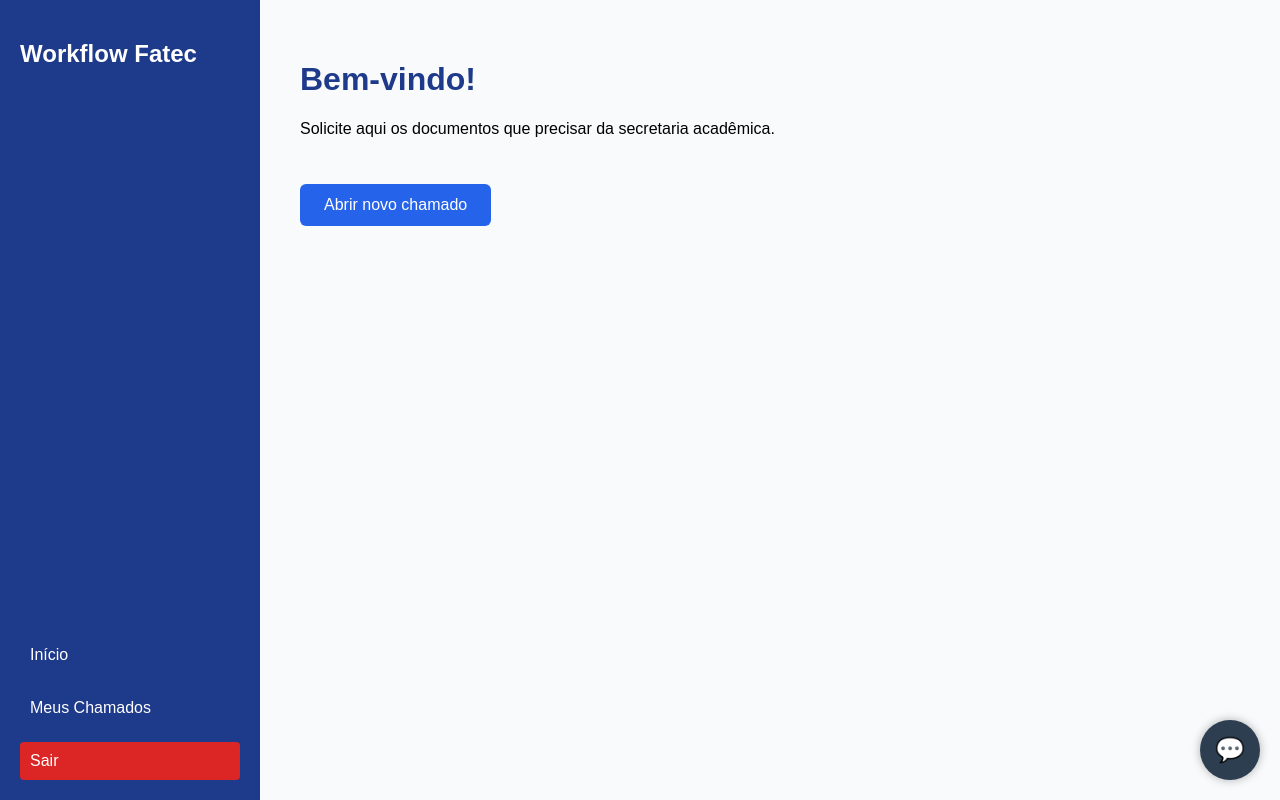
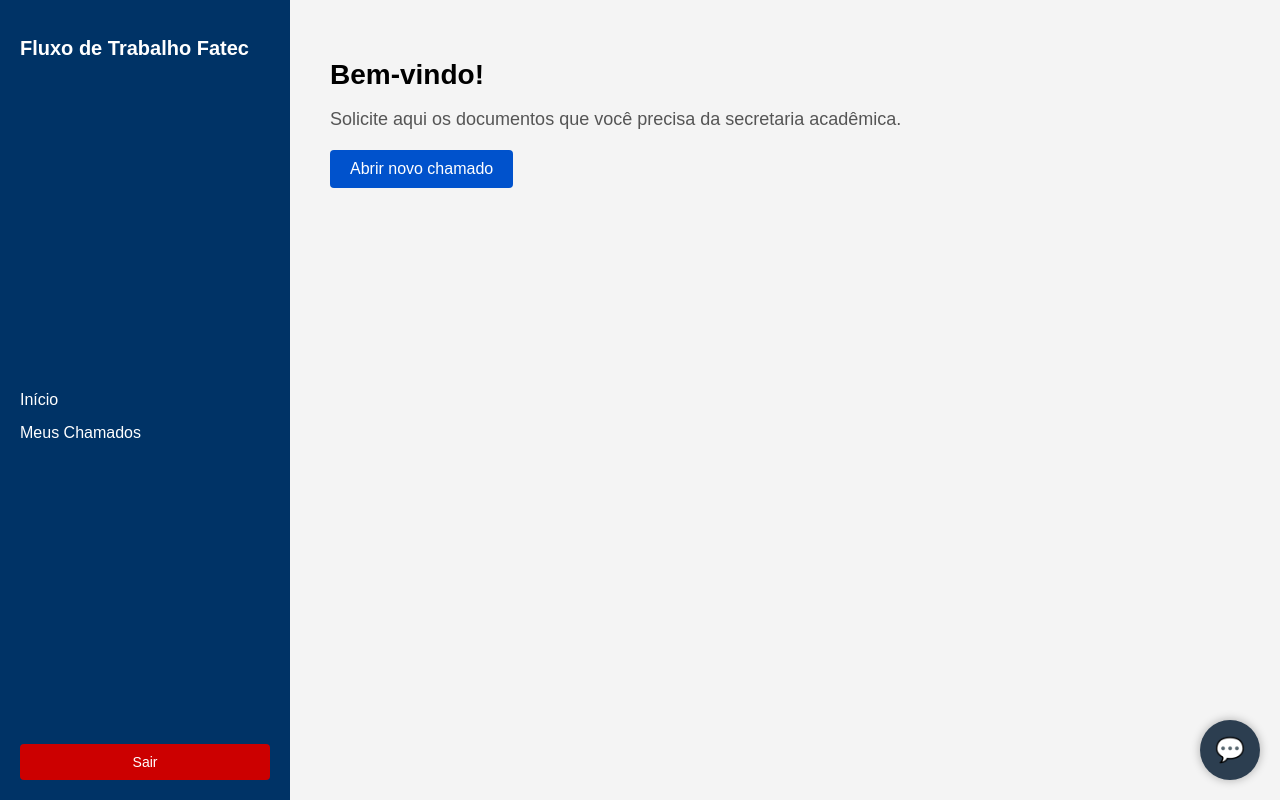
Before and after one commit to thamires33/WorkflowFatec, a React (Create React App) app in the folder frontend/: page /Home in a window 1280 px wide. Built offline with nearby package versions, Linux system fonts and the light colour scheme.

Commit message:
feat: implementações no painel da secretaria, novos componentes e ajustes nas rotas

```diff
--- /dev/null
+++ b/frontend/src/components/LayoutPainel.js
@@ -0,0 +1,39 @@
+import React from 'react';
+import { Link } from 'react-router-dom';
+import '../styles/LayoutPainel.css'; // você pode criar ou complementar esse CSS aqui
+
+function LayoutPainel({ titulo, subtitulo, botaoTexto, onBotaoClick, children }) {
+  return (
+    <div className="painel-container">
+      <aside className="sidebar">
+        <h2>Fluxo de Trabalho Fatec</h2>
+        <nav className="menu-links">
+          <Link to="/home">Início</Link>
+          <Link to="/meus-chamados">Meus Chamados</Link>
+        </nav>
+        <button className="logout-btn" onClick={() => {
+          localStorage.removeItem('nomeSecretaria');
+          window.location.href = '/LoginSecretaria';
+        }}>
+          Sair
+        </button>
+      </aside>
+
+      <main className="painel-conteudo">
+        <h1>{titulo}</h1>
+        <p>{subtitulo}</p>
+        {botaoTexto && (
+          <button className="botao-acao" onClick={onBotaoClick}>
+            {botaoTexto}
+          </button>
+        )}
+
+        <div className="conteudo-extra">
+          {children}
+        </div>
+      </main>
+    </div>
+  );
+}
+
+export default LayoutPainel;
--- a/frontend/src/components/PainelSecretaria.jsx
+++ b/frontend/src/components/PainelSecretaria.jsx
@@ -6,17 +6,24 @@ import {
   useDraggable,
 } from '@dnd-kit/core';
 
+const statusList = ['Geral', 'Em Análise', 'Em Andamento', 'Atendido', 'Encerrado'];
+
 function DroppableArea({ id, children }) {
   const { setNodeRef } = useDroppable({ id });
   return (
-    <div ref={setNodeRef} style={{
-      width: '300px',
-      minHeight: '200px',
-      border: '2px dashed #aaa',
+    <div
+      ref={setNodeRef}
+      style={{
+        flex: 1,
+        minHeight: '400px',
+        border: '2px dashed #ccc',
+        margin: '0 10px',
         padding: '10px',
-      margin: '10px'
-    }}>
-      <h3>{id}</h3>
+        borderRadius: '6px',
+        backgroundColor: '#f9f9f9'
+      }}
+    >
+      <h3 style={{ textAlign: 'center' }}>{id}</h3>
       {children}
     </div>
   );
@@ -30,9 +37,10 @@ function DraggableCard({ chamado }) {
   const style = {
     padding: '10px',
     marginBottom: '10px',
-    background: '#f5f5f5',
+    background: '#fff',
     border: '1px solid #ccc',
     borderRadius: '5px',
+    boxShadow: '2px 2px 5px rgba(0,0,0,0.1)',
     transform: transform
       ? `translate(${transform.x}px, ${transform.y}px)`
       : undefined,
@@ -40,66 +48,80 @@ function DraggableCard({ chamado }) {
 
   return (
     <div ref={setNodeRef} style={style} {...listeners} {...attributes}>
-      <strong>{chamado.protocolo}</strong> - {chamado.tipo}
+      <strong>#{chamado.protocolo}</strong> - {chamado.tipo}
+      <br />
+      <small>Status: {chamado.status || 'Geral'}</small>
     </div>
   );
 }
 
-export default function PainelSecretaria({ usuario }) {
-  const [geral, setGeral] = useState([]);
-  const [areaPessoal, setAreaPessoal] = useState([]);
+export default function PainelSecretaria({ usuario, chamados }) {
+  const [chamadosPorStatus, setChamadosPorStatus] = useState({});
 
   useEffect(() => {
-    fetch('http://localhost:3000/chamados')
-      .then(res => res.json())
-      .then(data => setGeral(data));
-  }, []);
+    const grupos = {};
+    statusList.forEach((status) => {
+      grupos[status] = [];
+    });
+
+    chamados.forEach((c) => {
+      const status = c.status || 'Geral';
+      grupos[status]?.push(c);
+    });
+
+    setChamadosPorStatus(grupos);
+  }, [chamados]);
 
   const handleDragEnd = async (event) => {
     const { over, active } = event;
     if (!over) return;
 
     const chamadoId = parseInt(active.id);
-    const chamado = geral.find((c) => c.id === chamadoId);
-    if (!chamado) return;
+    const novoStatus = over.id;
 
-    if (over.id === usuario) {
+    const chamadoAtual = Object.values(chamadosPorStatus)
+      .flat()
+      .find((c) => c.id === chamadoId);
+
+    if (!chamadoAtual || chamadoAtual.status === novoStatus) return;
+
     const atualizado = {
-        ...chamado,
+      ...chamadoAtual,
+      status: novoStatus,
       responsavel: usuario,
       data_movimentacao: new Date().toISOString()
     };
 
-      await fetch(`http://localhost:3000/chamados/${chamado.id}/atribuir`, {
+    try {
+      await fetch(`http://localhost:3000/chamados/${chamadoId}/status`, {
         method: 'PUT',
         headers: { 'Content-Type': 'application/json' },
         body: JSON.stringify(atualizado)
       });
 
-      setAreaPessoal([...areaPessoal, atualizado]);
-      setGeral(geral.filter(c => c.id !== chamadoId));
+      // Atualiza o estado local (move o chamado)
+      const novosChamados = { ...chamadosPorStatus };
+      // Remove da coluna antiga
+      novosChamados[chamadoAtual.status || 'Geral'] = novosChamados[chamadoAtual.status || 'Geral'].filter((c) => c.id !== chamadoId);
+      // Adiciona na nova
+      novosChamados[novoStatus].push(atualizado);
+
+      setChamadosPorStatus(novosChamados);
+    } catch (error) {
+      console.error('Erro ao atualizar status:', error);
     }
   };
 
   return (
     <DndContext collisionDetection={closestCenter} onDragEnd={handleDragEnd}>
-      <div style={{ display: 'flex' }}>
-        <DroppableArea id="Geral">
-          {geral.map((c) => (
+      <div style={{ display: 'flex', justifyContent: 'space-between', gap: '10px' }}>
+        {statusList.map((status) => (
+          <DroppableArea key={status} id={status}>
+            {(chamadosPorStatus[status] || []).map((c) => (
               <DraggableCard key={c.id} chamado={c} />
             ))}
           </DroppableArea>
-
-        <DroppableArea id={usuario}>
-          {areaPessoal.map((c) => (
-            <div key={c.id}>
-              <strong>{c.protocolo}</strong> - {c.tipo}
-              <br />
-              <small>Responsável: {c.responsavel}</small><br />
-              <small>{new Date(c.data_movimentacao).toLocaleString()}</small>
-            </div>
         ))}
-        </DroppableArea>
       </div>
     </DndContext>
   );
--- a/frontend/src/pages/Home.js
+++ b/frontend/src/pages/Home.js
@@ -1,11 +1,10 @@
 import React, { useState } from 'react';
-import '../styles/Home.css';
 import ChamadoModal from '../components/ChamadoModal';
-import Sidebar from '../components/Sidebar';
+import LayoutPainel from '../components/LayoutPainel';
 import ChatBox from '../components/ChatBox';
-import '../styles/Chatbox.css'
+import '../styles/Chatbox.css';
+
 function Home() {
-
   const [modalAberta, setModalAberta] = useState(false);
 
   const handleAbrirChamado = () => {
@@ -17,21 +16,20 @@ function Home() {
   };
 
   return (
-    <div className="home-container">
-      <Sidebar/>
-      <ChatBox/>
+    <>
+      <LayoutPainel
+        titulo="Bem-vindo!"
+        subtitulo="Solicite aqui os documentos que você precisa da secretaria acadêmica."
+        botaoTexto="Abrir novo chamado"
+        onBotaoClick={handleAbrirChamado}
+      >
+        {/* Você pode incluir conteúdo complementar aqui, se desejar */}
+        <ChatBox />
+      </LayoutPainel>
 
-      <main className="home-content">
-        <h1>Bem-vindo!</h1>
-        <p>Solicite aqui os documentos que precisar da secretaria acadêmica.</p>
-        <button className="abrir-chamado-btn" onClick={handleAbrirChamado}>
-          Abrir novo chamado
-        </button>
-      </main>
-
-      {/* Modal aparece aqui quando aberta */}
+      {/* Modal de abertura de chamado */}
       <ChamadoModal isOpen={modalAberta} onClose={handleFecharModal} />
-    </div>
+    </>
   );
 }
 
--- a/frontend/src/pages/HomeSec.js
+++ b/frontend/src/pages/HomeSec.js
@@ -1,36 +1,50 @@
 import React, { useEffect, useState } from 'react';
 import { useNavigate } from 'react-router-dom';
 import PainelSecretaria from '../components/PainelSecretaria';
+import LayoutPainel from '../components/LayoutPainel';
 
 function HomeSec() {
   const [nome, setNome] = useState('');
+  const [chamados, setChamados] = useState([]);
   const navigate = useNavigate();
 
+  // Verifica login
   useEffect(() => {
     const nomeSalvo = localStorage.getItem('nomeSecretaria');
     if (nomeSalvo) {
       setNome(nomeSalvo);
     } else {
-      // Redireciona se não estiver logado
       navigate('/LoginSecretaria');
     }
   }, [navigate]);
 
-  const handleLogout = () => {
-    localStorage.removeItem('nomeSecretaria'); // Limpa o nome
-    navigate('/LoginSecretaria');             // Redireciona para login
+  // Carrega chamados do backend
+  useEffect(() => {
+    fetch('http://localhost:3000/chamados')
+      .then(async res => {
+        if (!res.ok) {
+          const text = await res.text();
+          throw new Error(`Erro ${res.status}: ${text}`);
+        }
+        return res.json();
+      })
+      .then(data => setChamados(data))
+      .catch(err => console.error('Erro ao carregar chamados:', err.message));
+  }, []);
+
+  const abrirPainel = () => {
+    // Ação futura se quiser colocar botão extra (ex: abrir chamado manualmente)
   };
 
   return (
-    <div className="home-container">
-      <div style={{ display: 'flex', justifyContent: 'space-between', alignItems: 'center' }}>
-        <h2>Painel de {nome}</h2>
-        <button onClick={handleLogout} style={{ padding: '8px 12px' }}>
-          Sair
-        </button>
-      </div>
-      <PainelSecretaria usuario={nome} />
-    </div>
+    <LayoutPainel
+      titulo={`Painel de ${nome}`}
+      subtitulo="Gerencie os chamados recebidos e movimente-os entre os setores."
+      botaoTexto={null} // pode ser "Abrir Chamado" se desejar incluir botão
+      onBotaoClick={abrirPainel}
+    >
+      <PainelSecretaria usuario={nome} chamados={chamados} />
+    </LayoutPainel>
   );
 }
 
--- /dev/null
+++ b/frontend/src/styles/LayoutPainel.css
@@ -0,0 +1,88 @@
+/* LayoutPainel.css */
+
+.painel-container {
+  display: flex;
+  height: 100vh;
+  font-family: Arial, sans-serif;
+}
+
+.sidebar {
+  width: 250px;
+  background-color: #003366;
+  color: white;
+  display: flex;
+  flex-direction: column;
+  justify-content: space-between;
+  padding: 20px;
+}
+
+.sidebar h2 {
+  font-size: 20px;
+  margin-bottom: 30px;
+}
+
+.menu-links {
+  display: flex;
+  flex-direction: column;
+  gap: 15px;
+}
+
+.menu-links a {
+  color: white;
+  text-decoration: none;
+  font-size: 16px;
+}
+
+.menu-links a:hover {
+  text-decoration: underline;
+}
+
+.logout-btn {
+  background-color: #cc0000;
+  border: none;
+  color: white;
+  padding: 10px;
+  font-size: 14px;
+  cursor: pointer;
+  border-radius: 4px;
+}
+
+.logout-btn:hover {
+  background-color: #990000;
+}
+
+.painel-conteudo {
+  flex: 1;
+  padding: 40px;
+  background-color: #f4f4f4;
+}
+
+.painel-conteudo h1 {
+  font-size: 28px;
+  margin-bottom: 10px;
+}
+
+.painel-conteudo p {
+  font-size: 18px;
+  color: #555;
+  margin-bottom: 20px;
+}
+
+.botao-acao {
+  background-color: #0052cc;
+  color: white;
+  border: none;
+  padding: 10px 20px;
+  font-size: 16px;
+  border-radius: 4px;
+  cursor: pointer;
+  margin-bottom: 20px;
+}
+
+.botao-acao:hover {
+  background-color: #003d99;
+}
+
+.conteudo-extra {
+  margin-top: 20px;
+}
```
Also changed, not shown: frontend/src/components/VisualizarChamado.js (added, +79 -0 lines). Lines whose indentation alone changed are shown as unchanged.
